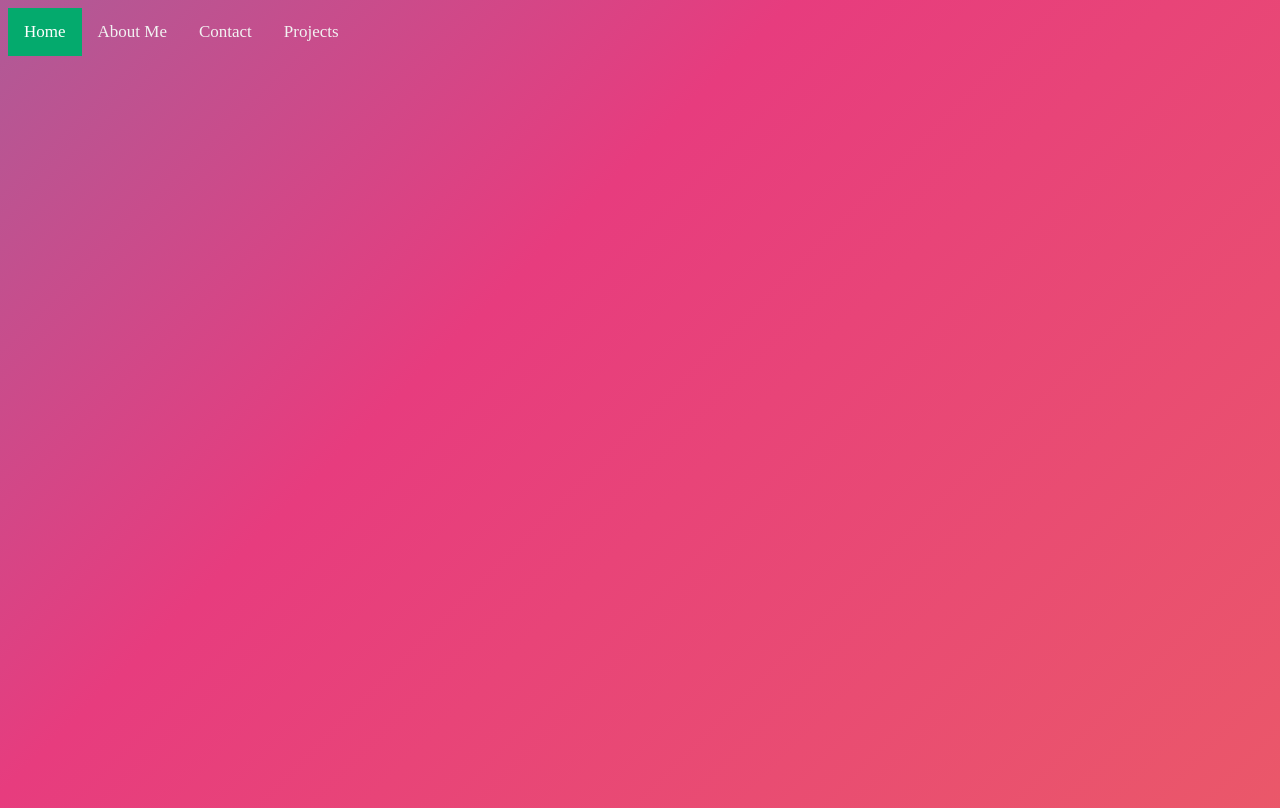
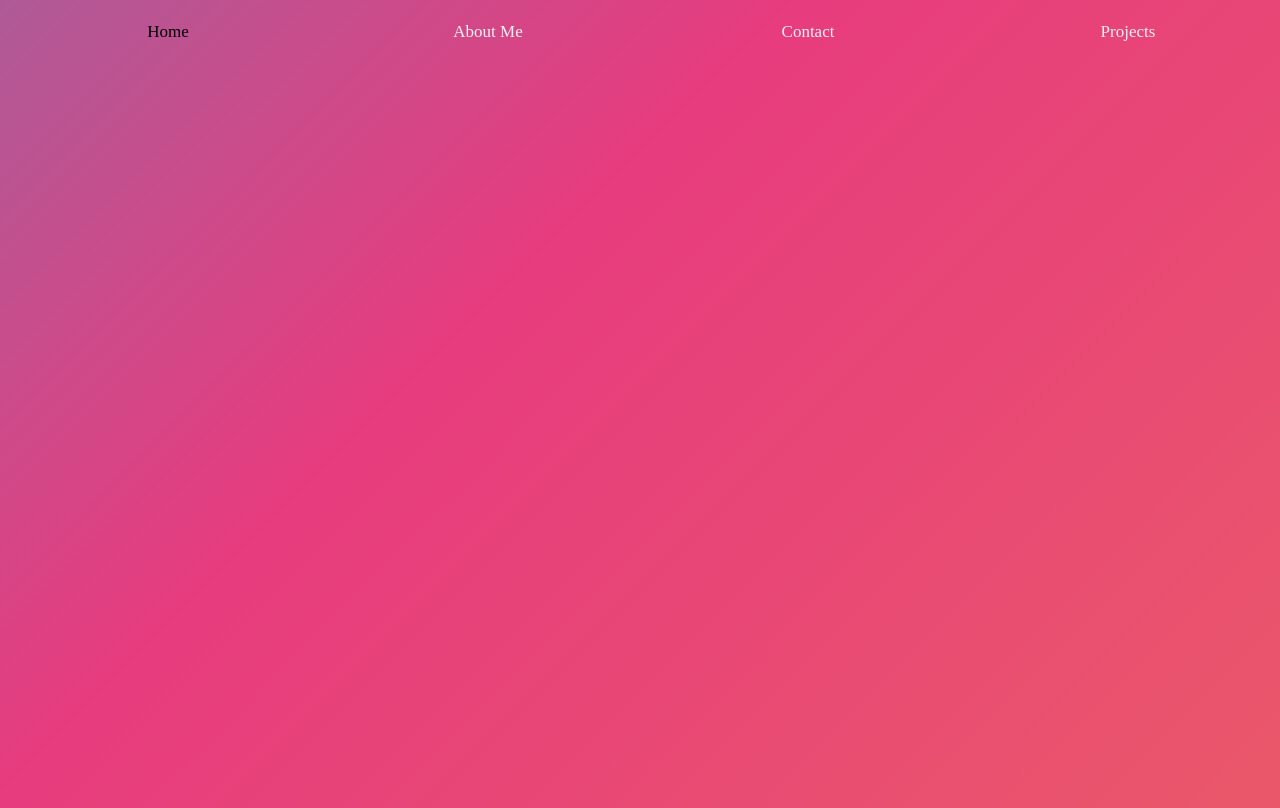
Before and after one commit to wmujahid/Wmujahid1.github.io, a plain HTML site: page index.html in a window 1280 px wide. Drawn offline with Linux system fonts and the light colour scheme.

Commit message:
updated background and added navbar

```diff
--- a/css/style.css
+++ b/css/style.css
@@ -22,8 +22,14 @@ body {
 }
 
 .navbar {
+  display: grid;
+  grid-template-rows: 4fr 4fr 4fr 4fr;
+  grid-template-columns: 4fr 4fr 4fr 4fr;
   /* overflow: hidden;
   background-color: #333; */
+}
+
+.headerlink {
 }
 
 .navbar a {
@@ -36,11 +42,11 @@ body {
 }
 
 .navbar a:hover {
-  background-color: #ddd;
+  background-color: transparent;
   color: black;
 }
 
 .navbar a.active {
-  background-color: #04AA6D;
-  color: white;
+  /* background-color: #04AA6D; */
+  color: black;
 }
--- a/index.html
+++ b/index.html
@@ -13,9 +13,9 @@
   <body>
     <div class="navbar">
       <a class="active" href="#home">Home</a>
-      <a href="#aboutme">About Me</a>
-      <a href="#contact">Contact</a>
-      <a href="#projects">Projects</a>
+      <a class="headerlink" href="#aboutme">About Me</a>
+      <a class="headerlink" href="#contact">Contact</a>
+      <a class="headerlink" href="#projects">Projects</a>
     </div>
   </body>
 </html>
```
Also changed, not shown: js/aboutMe.js (added), js/contact.js (added).
